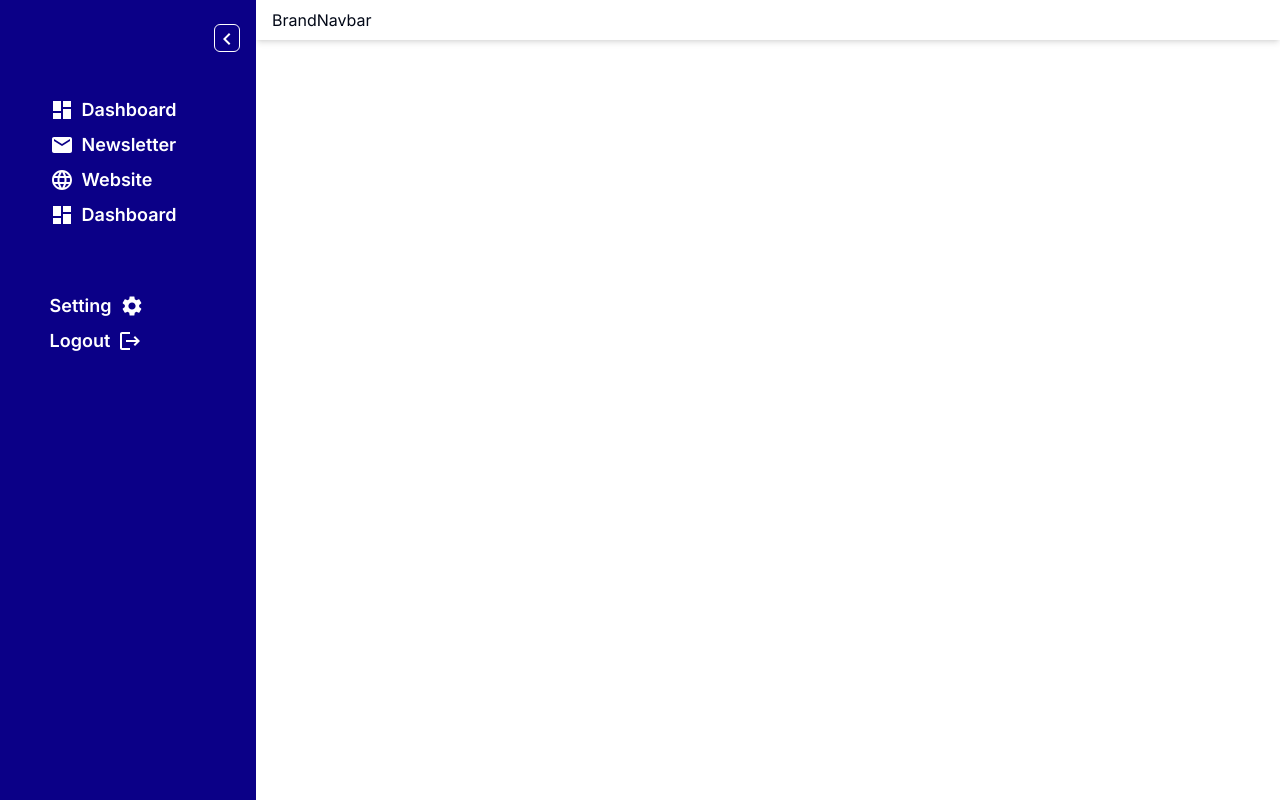
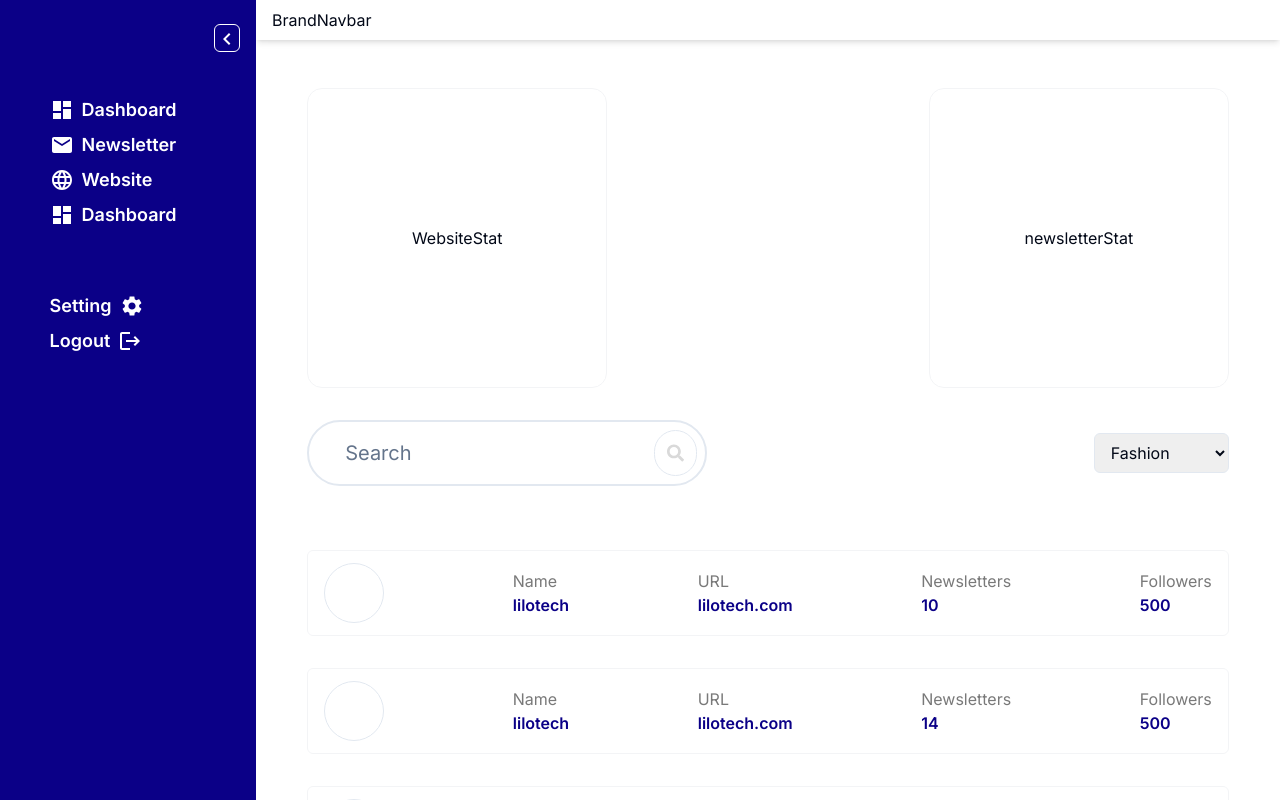
Before and after one commit to highfee/subsync-newsletter, a Next.js app: page /brand in a window 1280 px wide. Built offline with nearby package versions, Linux system fonts and the light colour scheme.

Commit message:
complete dashboard

```diff
--- a/app/brand/page.jsx
+++ b/app/brand/page.jsx
@@ -1,7 +1,41 @@
-import React from "react";
+"use client";
+import React, { useState } from "react";
 import BrandLayout from "@/components/bransLayout/BrandLayout";
+import {
+  WebsiteStat,
+  NewsletterStat,
+  Filter,
+  ScrolList,
+} from "@/components/ui";
+import { DomeData } from "@/components/utils/data";
 const BrandHome = () => {
-  return <BrandLayout></BrandLayout>;
+  const catigoryOptions = [
+    "Fashion",
+    "Sports",
+    "Technology",
+    "Life style",
+    "Games",
+  ];
+
+  return (
+    <BrandLayout>
+      <div className="w-[90%] flex flex-col items-center py-12 mx-auto">
+        <div className="w-[100%] flex flex-wrap justify-between items-center">
+          <WebsiteStat />
+          <NewsletterStat />
+        </div>
+        <div className="w-full py-4">
+          <Filter
+            catigoryOptions={catigoryOptions}
+            className="border rounded-md py-2 px-3"
+          />
+        </div>
+        <div className="w-full py-4">
+          <ScrolList domeData={DomeData} />
+        </div>
+      </div>
+    </BrandLayout>
+  );
 };
 
 export default BrandHome;
--- /dev/null
+++ b/components/ui/ScrolList.jsx
@@ -0,0 +1,43 @@
+import React from "react";
+
+const ScrolList = ({ domeData }) => {
+  return (
+    <div className="flex flex-col w-full">
+      {domeData.map((data, idex) => (
+        <div
+          key={idex}
+          id={data.id}
+          className="border border-gray-100 rounded-md py-3 px-4 flex justify-between items-center my-4 "
+        >
+          <div className="w-[60px] h-[60px] rounded-full border"></div>
+          <div>
+            <h1 className="text-[#797979] text-[16px]">Name</h1>
+            <h1 className="text-[#0B0087] font-semibold text-[16px]">
+              {data.name}
+            </h1>
+          </div>
+          <div>
+            <h1 className="text-[#797979] text-[16px]">URL</h1>
+            <h1 className="text-[#0B0087] font-semibold text-[16px]">
+              {data.url}
+            </h1>
+          </div>
+          <div>
+            <h1 className="text-[#797979] text-[16px]">Newsletters</h1>
+            <h1 className="text-[#0B0087] font-semibold text-[16px]">
+              {data.newsletters}
+            </h1>
+          </div>
+          <div>
+            <h1 className="text-[#797979] text-[16px]">Followers</h1>
+            <h1 className="text-[#0B0087] font-semibold text-[16px]">
+              {data.followers}
+            </h1>
+          </div>
+        </div>
+      ))}
+    </div>
+  );
+};
+
+export default ScrolList;
--- /dev/null
+++ b/components/ui/dropdown.jsx
@@ -0,0 +1,18 @@
+"use client";
+import React, { useState } from "react";
+
+const DropdownMenu = ({ catigoryOptions, className }) => {
+  return (
+    <div>
+      <select className={`relative inline-block ${className}`}>
+        {catigoryOptions.map((category, index) => (
+          <option key={index} value={category}>
+            {category}
+          </option>
+        ))}
+      </select>
+    </div>
+  );
+};
+
+export default DropdownMenu;
--- /dev/null
+++ b/components/ui/filter.jsx
@@ -0,0 +1,13 @@
+import React from "react";
+import { SearchBar, DropdownMenu } from ".";
+
+const Filter = ({ catigoryOptions, className }) => {
+  return (
+    <div className="flex justify-between items-center py-4">
+      <SearchBar />
+      <DropdownMenu catigoryOptions={catigoryOptions} className={className} />
+    </div>
+  );
+};
+
+export default Filter;
--- a/components/ui/index.js
+++ b/components/ui/index.js
@@ -1,6 +1,22 @@
 import { Button, buttonVariants } from "./button";
 import InputField from "./inputfeild";
 import SocialMediaButton from "./socialBotton";
+import WebsiteStat from "./websiteStat";
+import NewsletterStat from "./newsletterStat";
+import Filter from "./filter";
+import SearchBar from "./searchBar";
+import DropdownMenu from "./dropdown";
+import ScrolList from "./ScrolList";
 
-
-export {Button, buttonVariants, InputField, SocialMediaButton}
+export {
+  Button,
+  buttonVariants,
+  InputField,
+  SocialMediaButton,
+  WebsiteStat,
+  NewsletterStat,
+  Filter,
+  SearchBar,
+  DropdownMenu,
+  ScrolList,
+};
--- /dev/null
+++ b/components/ui/newsletterStat.jsx
@@ -0,0 +1,11 @@
+import React from "react";
+
+const NewsletterStat = () => {
+  return (
+    <div className="border border-gray-100 rounded-[15px] w-[200px] lg:w-[300px] h-[200px] lg:h-[300px] flex justify-center items-center flex-col">
+      <div>newsletterStat</div>
+    </div>
+  );
+};
+
+export default NewsletterStat;
--- /dev/null
+++ b/components/ui/searchBar.jsx
@@ -0,0 +1,27 @@
+import React from "react";
+import { Search } from "@mui/icons-material";
+import Image from "next/image";
+import { Input } from "../ui/input";
+const SearchBar = () => {
+  return (
+    <div className="flex items-center gap-1.5 border-2 p-2 rounded-full focus-within:outline-2  focus-within:outline focus-within:-outline-offset-[6px] focus-within:outline-primary-bg/50">
+      <Input
+        type="text"
+        id="email"
+        placeholder="Search"
+        className=" border-0 focus-visible:ring-0 focus-visible:bg-transparent focus-visible:ring-offset-0 text-xl pl-7"
+      />
+      <div className="cursor-pointer border p-2 md:p-3 rounded-full">
+        <Image
+          src="/images/icons/search.svg"
+          alt="40"
+          width="40"
+          height="40"
+          className="h-[150px] w-[15px] md:w-[20px] md:h-[20px]"
+        />
+      </div>
+    </div>
+  );
+};
+
+export default SearchBar;
--- /dev/null
+++ b/components/ui/websiteStat.jsx
@@ -0,0 +1,11 @@
+import React from "react";
+
+const WebsiteStat = () => {
+  return (
+    <div className="border border-gray-100 rounded-[15px] w-[200px] lg:w-[300px] h-[200px] lg:h-[300px] flex justify-center items-center flex-col">
+      <div>WebsiteStat</div>
+    </div>
+  );
+};
+
+export default WebsiteStat;
--- /dev/null
+++ b/components/utils/data.js
@@ -0,0 +1,44 @@
+export const DomeData = [
+  {
+    id: 1,
+    name: "lilotech",
+    url: "lilotech.com",
+    followers: 500,
+    newsletters: 10,
+  },
+  {
+    id: 2,
+    name: "lilotech",
+    url: "lilotech.com",
+    followers: 500,
+    newsletters: 14,
+  },
+  {
+    id: 3,
+    name: "lilotech",
+    url: "lilotech.com",
+    followers: 5009,
+    newsletters: 74,
+  },
+  {
+    id: 4,
+    name: "lilotech",
+    url: "lilotech.com",
+    followers: 5100,
+    newsletters: 140,
+  },
+  {
+    id: 5,
+    name: "lilotech",
+    url: "lilotech.com",
+    followers: 5001,
+    newsletters: 114,
+  },
+  {
+    id: 6,
+    name: "lilotech",
+    url: "lilotech.com",
+    followers: 100,
+    newsletters: 14,
+  },
+];
```
